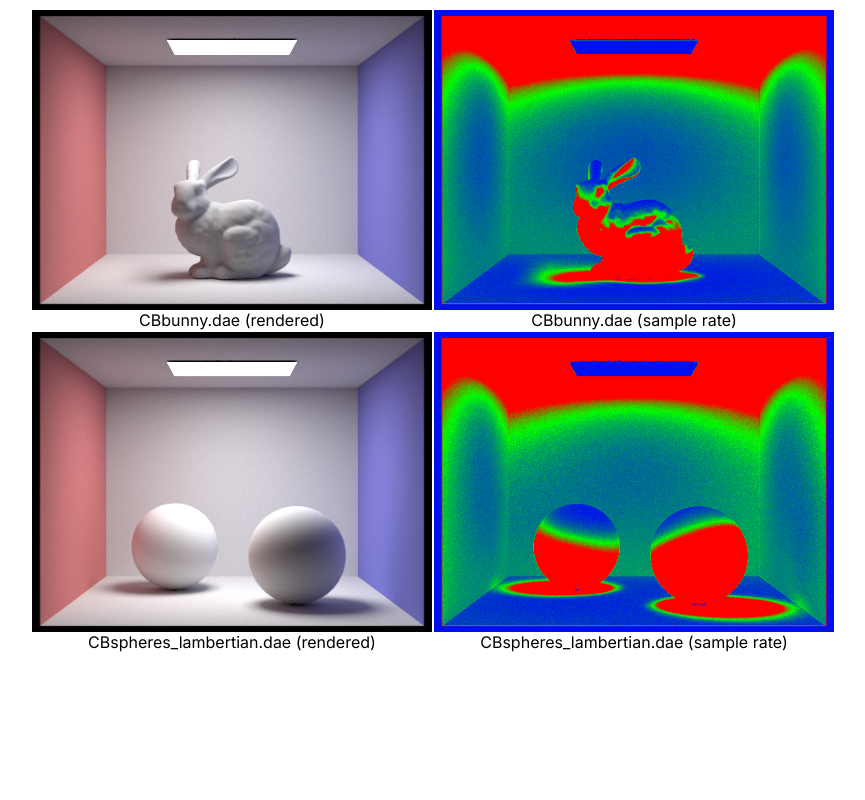
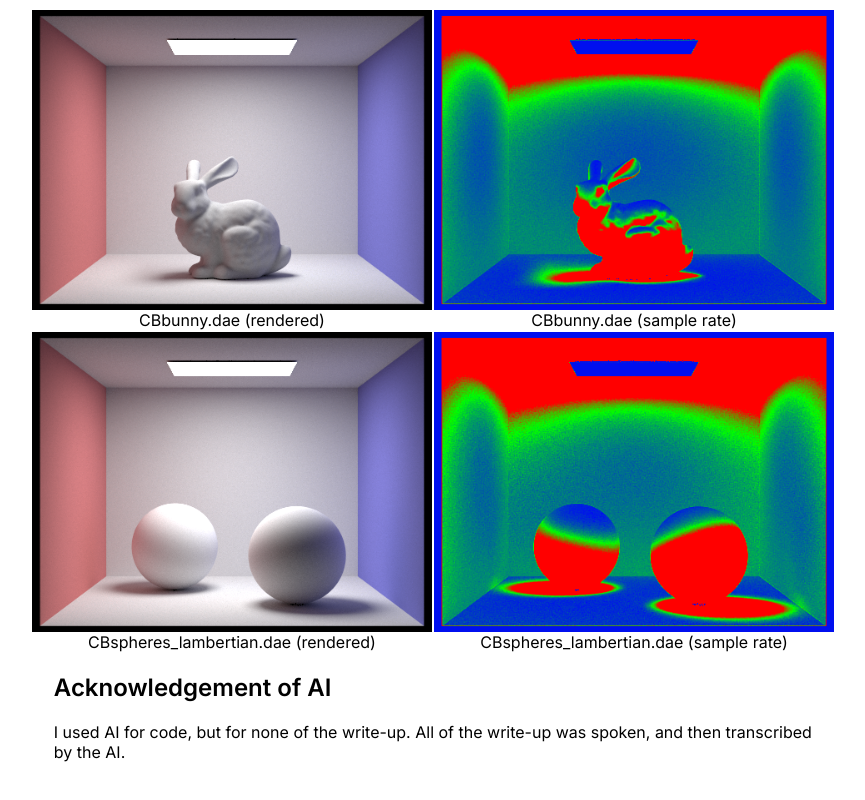
Before and after one commit to cal-cs184-student/hw3-abe-writeup, a plain HTML site: page index.html in a window 1280 px wide. Shown: the part 9832-10632 px from the top of the page, without its empty margins (207-1072 px from the left). Before the commit the page ends 10553 px from the top, so only its background shows below. Drawn offline with nearby package versions, Linux system fonts and the light colour scheme; some packages are replaced by stand-ins of ours.

Commit message:
Add AI acknowledgement
Co-Authored-By: Claude Opus 5.5 <noreply@anthropic.com>
Claude-Session: https://claude.ai/code/session_01MPeHUznhQZGbpGCFmBdCYW

```diff
--- a/index.html
+++ b/index.html
@@ -374,6 +374,9 @@
 			</table>
 		</div>
 
+		<h2>Acknowledgement of AI</h2>
+		<p>I used AI for code, but for none of the write-up. All of the write-up was spoken, and then transcribed by the AI.</p>
+
 		</div>
 	</body>
 </html>
```
